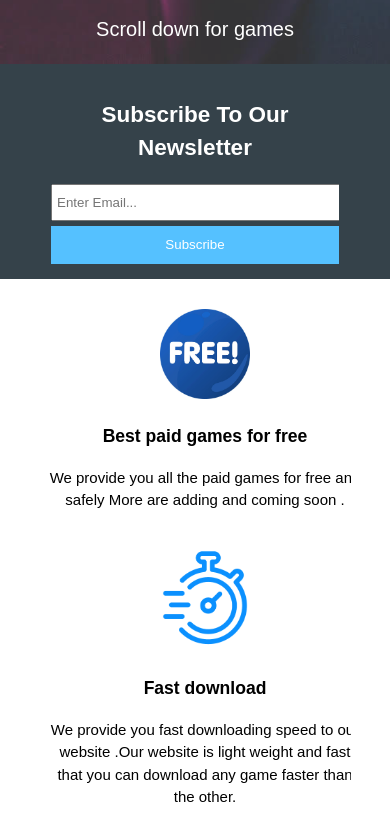
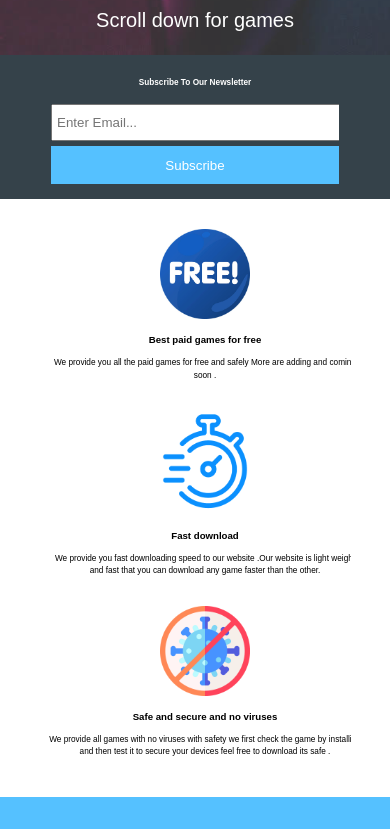
Before and after one commit to Deepcode2021/The-All-New-, a plain HTML site: page index.html in a window 390 px wide. Shown: the part 508-1337 px from the top of the page. Drawn offline with Linux system fonts and the light colour scheme; files whose address does not match are found by name.

Commit message:
Update style.css

```diff
--- a/style.css
+++ b/style.css
@@ -192,7 +192,7 @@ footer{
     text-align:center;
     width:100%;
   }
-@media only screen and (max-width: 620px) {
+@media (max-width: 620px) {
   /* For mobile phones: */
   header #branding,
   header nav,
@@ -202,6 +202,7 @@ footer{
   #boxes .box,
   article#main-col,
   aside#sidebar {
+    Font-size:55%;
     width: 100%;
 }
   header{
```
